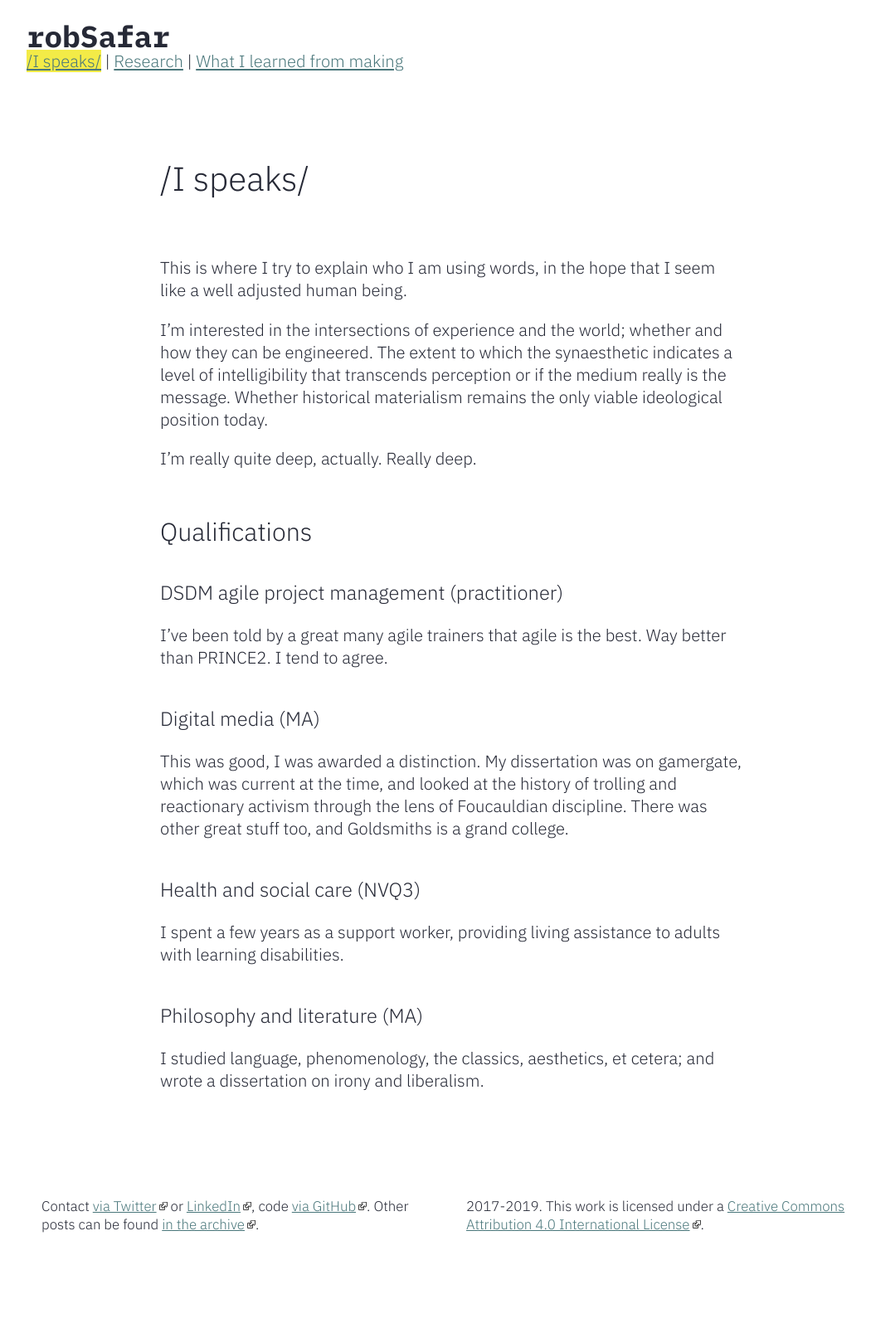
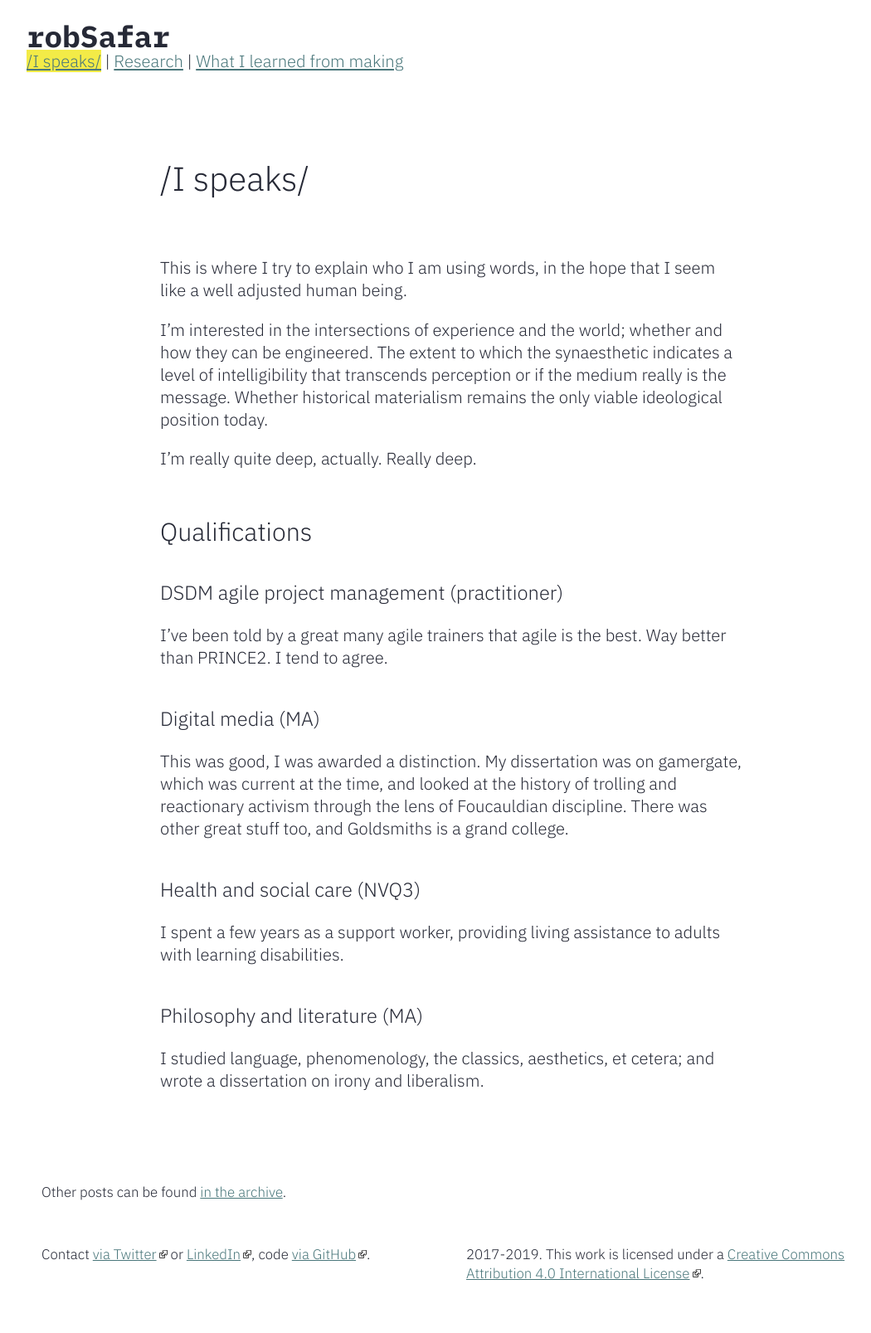
Before and after one commit to whereof-thereof/NotReally, a Jekyll site: the page built from i-speaks.md, in a window 1280 px wide. Shown: the whole page at 83% size, without its empty margins (96-1146 px from the left). Built offline with Jekyll 4.4.1, drawn with Linux system fonts in a browser that asks for light colours; before the commit the page ends 1549 px from its top, so only the background shows below that.

Commit message:
Better footer

```diff
--- a/_includes/footer.html
+++ b/_includes/footer.html
@@ -1,4 +1,5 @@
 <footer class="site-footer gel-long-primer">
-    <p>Contact <a href="https://twitter.com/robsafar">via Twitter</a> or <a href="https://www.linkedin.com/in/rob-safar-6289391a/">LinkedIn</a>, code <a href="https://github.com/robSafar">via GitHub</a>. Other posts can be found <a href="/archive">in the archive</a>.</p>
+    <div>Other posts can be found <a href="/archive">in the archive</a>.</div>
+    <p>Contact <a href="https://twitter.com/robsafar">via Twitter</a> or <a href="https://www.linkedin.com/in/rob-safar-6289391a/">LinkedIn</a>, code <a href="https://github.com/robSafar">via GitHub</a>.</p>
     <p>2017-<script language="javascript" type="text/javascript"> var today = new Date(); var year = today.getFullYear(); document.write(year);</script></em>. This work is licensed under a <a rel="license" href="http://creativecommons.org/licenses/by/4.0/">Creative Commons Attribution 4.0 International License</a>.</p>
 </footer>
--- a/_sass/_layout.scss
+++ b/_sass/_layout.scss
@@ -20,10 +20,13 @@ footer.site-footer {
 }
 @media (max-width: 500px) {
     footer.site-footer > p {
-        grid-column: 1 / span 2;
+        grid-column: span 2;
     }
 }
-footer.site-footer > p { padding: 1rem; }
+footer.site-footer > div {
+    grid-column: span 2;
+}
+footer.site-footer > p, footer.site-footer > div { padding: 1rem; }
 
 // Cards
 
@@ -74,7 +77,6 @@ ul.cards li hr {
 .cardTitle {
     margin-bottom: 0.5rem;
 }
-.cardSubtitle {  }
 .cardTag {
     margin-top: 1rem;
 }
```
